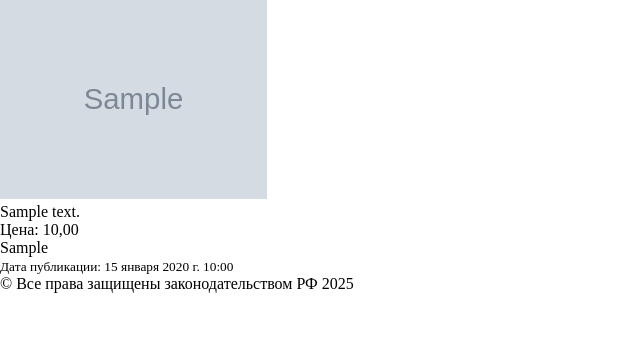
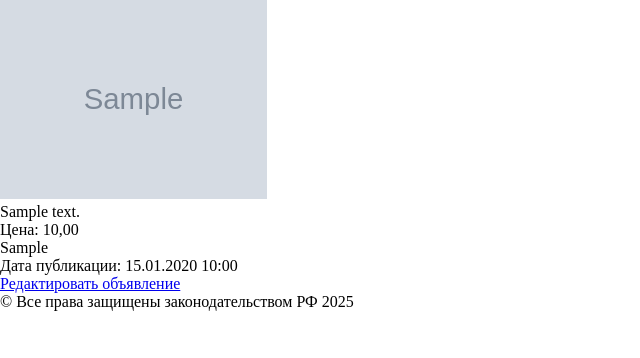
Before and after one commit to wolfking80/Bulletin_Board_Project, a Django app: page /ads/1 in a window 1280 px wide. Shown: the part 113-471 px from the top of the page, without its empty margins (0-640 px from the left). Run offline with Django 5.2, Linux system fonts and the light colour scheme; tables that the repository leaves empty hold one stand-in row (values such as "Sample post"); grey boxes marked "Sample" are stand-in pictures.

Commit message:
feat(ads): Добавил ссылку на редактирование объявления в шаблоне ad_details.html

```diff
--- a/ads/templates/ads/ad_details.html
+++ b/ads/templates/ads/ad_details.html
@@ -4,6 +4,7 @@
 
   {% block page_content %}
     <a href="{% url 'ad_list'%}">&larr;Назад</a>
+
     <h1>{{ad.title}}</h1>
     {% if ad.goods_image %}
       <img src="{{ ad.goods_image.url }}" alt="{{ ad.title }}" style="max-width: 300px; max-height: 200px;">
@@ -11,5 +12,7 @@
     <p>{{ad.text}}</p>
     <p>{% if ad.price is not None %} Цена: {{ ad.price }} {% else %} Цена не указана {% endif %}</p>
     <p>{% if ad.contacts %} {{ ad.contacts }} {% else %} Контакты не указаны {% endif %}</p>
-    <small>Дата публикации: {{ad.created_at}}</small>
+    <p>Дата публикации: {{ad.created_at|date:"d.m.Y H:i"}}<p>
+
+  <a href="{% url 'edit_ad' ad.id %}">Редактировать объявление</a>
   {% endblock page_content %}
```
